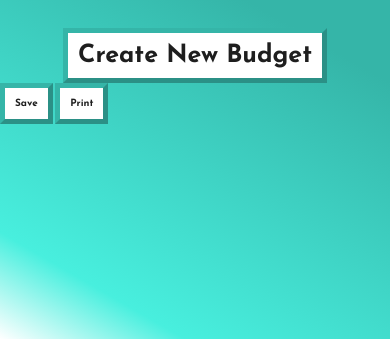
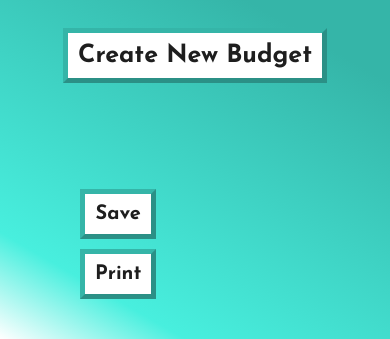
Before and after one commit to lkcina/CASHtracker, a plain HTML site: page index.html in a window 390 px wide. Shown: the part 505-844 px from the top of the page. Drawn offline with Linux system fonts and the light colour scheme.

Commit message:
Reset display after print. Edit save and print button style.

```diff
--- a/script.js
+++ b/script.js
@@ -133,6 +133,15 @@ window.addEventListener("beforeprint", () => {
 
     document.getElementById("budget-name").style.fontSize = window.getComputedStyle(budgetNameInput).fontSize;
     document.getElementById("budget-name").style.width = window.getComputedStyle(budgetNameInput).width;
+});
+
+window.addEventListener("afterprint", () => {
+    document.querySelector("header").innerHTML = `
+        <h1><span>CA$H</span>tracker</h1>
+        <button class="new-budget-btn">Create New Budget</button>
+    `;
+
+    setDisplay();
 });
 
 printBudgetBtn.addEventListener("click", () => {
--- a/styles.css
+++ b/styles.css
@@ -564,6 +564,21 @@ button:hover {
     margin: 0 auto;
 }
 
+/* ---------- SAVE AND PRINT BUTTONS ----------*/
+
+#save-and-print-container {
+    display: flex;
+    flex-direction: column;
+    gap: 10px;
+    position: fixed;
+    left: 40px;
+    bottom: 40px;
+}
+
+#save-and-print-container button {
+    font-size: 2rem;
+}
+
 /* ---------- MEDIA QUERIES ---------- */
 
 @media (max-width: 1140px) {
@@ -578,7 +593,10 @@ button:hover {
         flex-direction: column;
     }
 
-
+    #save-and-print-container {
+        left: 80px;
+        bottom: 40px;
+    }
 
     #budget-header-container {
         height: 100px;
```
